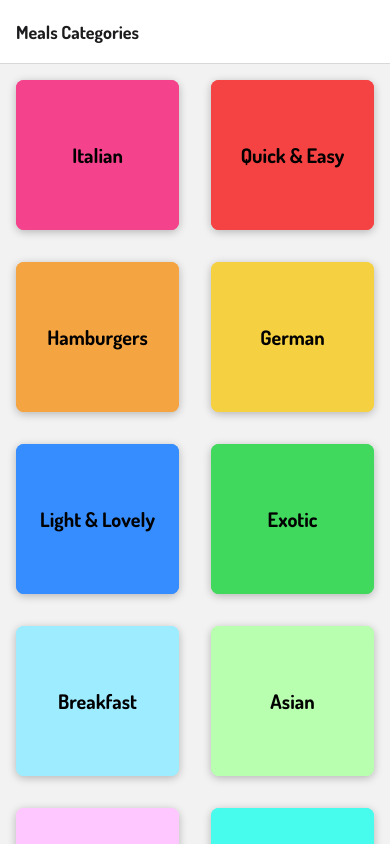
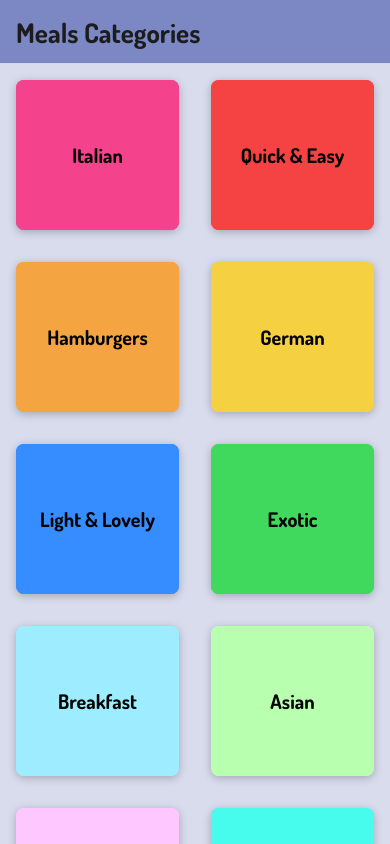
Before and after one commit to VivianaS14/meals-app, a React Native app: screen / in a window 390 px wide. Built offline with nearby package versions, Linux system fonts and the light colour scheme.

Commit message:
Screen title and colors

```diff
--- a/App.tsx
+++ b/App.tsx
@@ -39,7 +39,9 @@ export default function App() {
       <NavigationContainer>
         <Stack.Navigator
           screenOptions={{
-            headerTitleStyle: { fontFamily: "Dosis-700" },
+            headerStyle: { backgroundColor: "#7b88c3" },
+            headerTitleStyle: { fontFamily: "Dosis-700", fontSize: 27 },
+            contentStyle: { backgroundColor: "#d9dced" },
           }}
         >
           <Stack.Screen
@@ -52,9 +54,7 @@ export default function App() {
           <Stack.Screen
             name="Meals"
             component={MealsOverview}
-            options={{
-              title: "Meals Overview",
-            }}
+            // options={({ route }) => ({ title: route.params.categoryId })}
           />
         </Stack.Navigator>
       </NavigationContainer>
--- a/screens/MealsOverview.tsx
+++ b/screens/MealsOverview.tsx
@@ -1,21 +1,32 @@
 import { FlatList, StyleSheet, View, ListRenderItemInfo } from "react-native";
 import { NativeStackScreenProps } from "@react-navigation/native-stack";
 
-import { MEALS } from "../data/dummy-data";
+import { CATEGORIES, MEALS } from "../data/dummy-data";
 
 import { RootStackParamList } from "../types/Navigation";
 import { Meal as MealType } from "../types/Meals";
 
 import MealItem from "../components/MealOverview";
+import { useLayoutEffect } from "react";
 
 type Props = NativeStackScreenProps<RootStackParamList, "Meals">;
 
-export default function MealsOverview({ route }: Props) {
+export default function MealsOverview({ route, navigation }: Props) {
   const categoryId = route.params.categoryId;
 
   const displayMeals = MEALS.filter((meal) =>
     meal.categoryIds.includes(categoryId)
   );
+
+  useLayoutEffect(() => {
+    const categoryTitle = CATEGORIES.find(
+      (category) => category.id === categoryId
+    )?.title;
+
+    navigation.setOptions({
+      title: categoryTitle,
+    });
+  }, [categoryId]);
 
   return (
     <View style={styles.container}>
```
